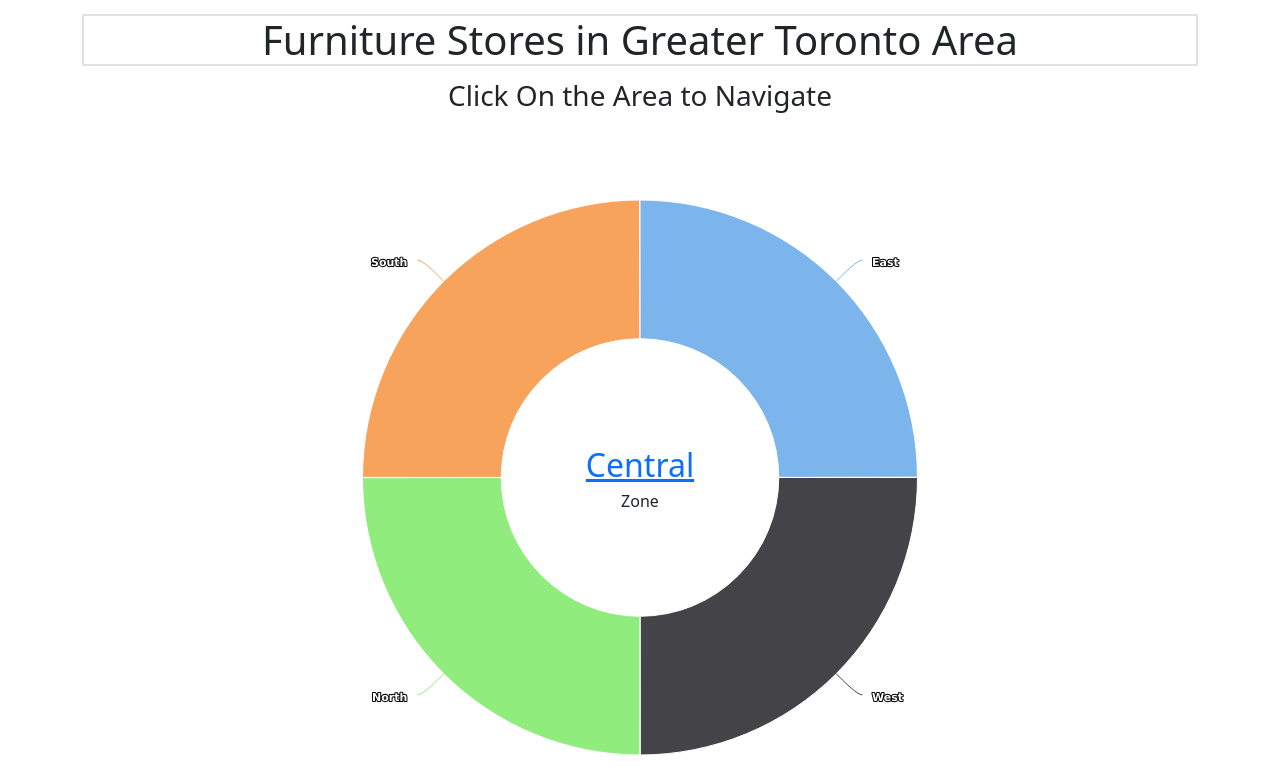
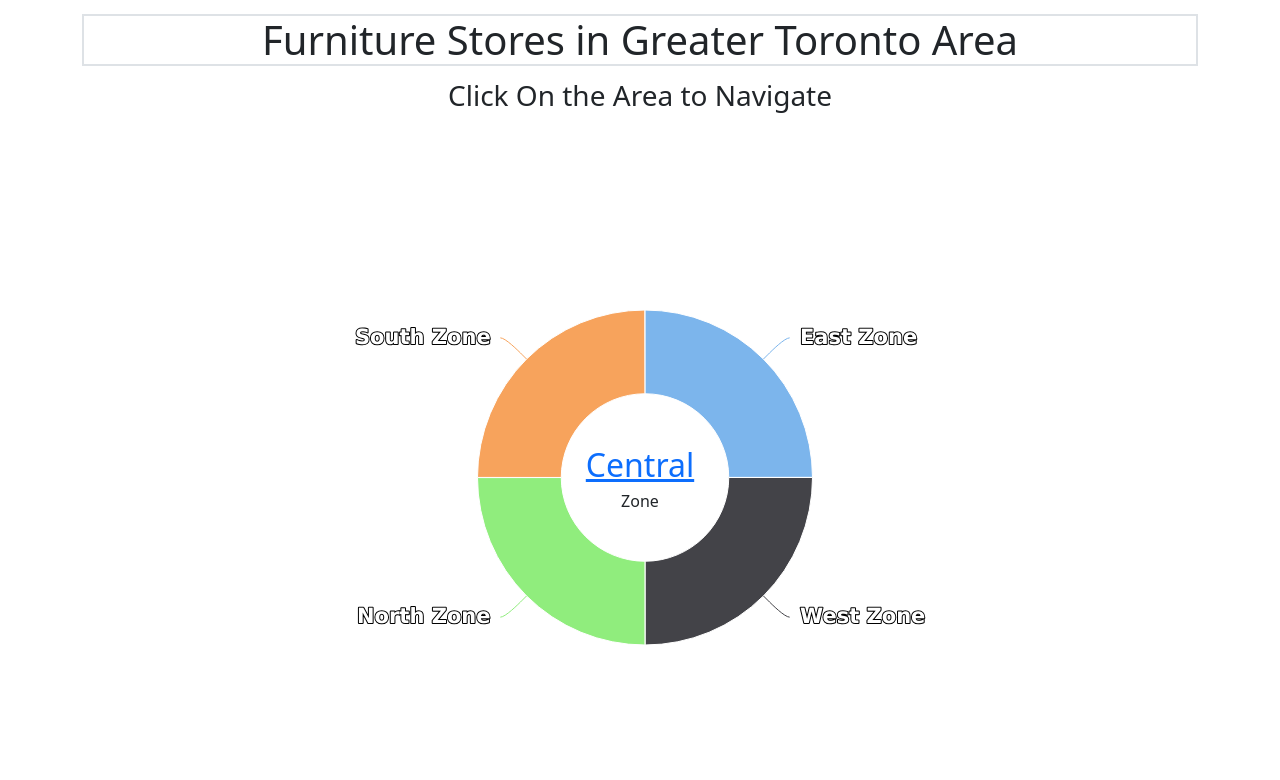
Before and after one commit to hmahmud01/furniture-django, a Django app: page /area/ in a window 1280 px wide. Shown: the part 170-950 px from the top of the page. Run offline with Django 3.2, Linux system fonts and the light colour scheme.

Commit message:
fixes done

```diff
--- a/static/css/custom.css
+++ b/static/css/custom.css
@@ -45,6 +45,10 @@
     display: none;
 }
 
+.highcharts-label text{
+    font-size: 21px !important;
+}
+
 
 @media only screen and (max-width: 600px) {
     .area-position{
@@ -58,13 +62,18 @@
     }
 
     #addText{
+        display: block;
+    }
+
+    #pieChartInfoText {
         display: none;
     }
 
     .cz-control{
         position: relative;
         display: block;
-        left: 44%;
+        left: 45%;
+        top: 5%;
         /* right: 0;
         bottom: 0; */
     }
--- a/website/templates/area.html
+++ b/website/templates/area.html
@@ -15,14 +15,14 @@
         <div class="p-5">
             <div id="area"></div>
             <div class="area-position">
-                <div id="container2"></div>
+                <div id="container2" style="width: 100%;"></div>
                 <div id="addText"></div>
                 <!-- <div id="container2" style="position:absolute; left:0px; top:0px;"></div> -->
                 <!-- <div id="addText" style="position:absolute; left:0px; top:0px;"></div> -->
             </div>
         </div>
         <div class="mt-5 cz-control">
-            <a href="#">Central</a>
+            <a href="/shoplist/5/">Central</a>
         </div>
     </div>
 
@@ -73,22 +73,22 @@
 
                     data: [{
                         y: 50,
-                        name: 'East',
+                        name: 'East Zone',
                         key: 'east',
                         url: "{% url 'shoplist' 1 %}"
                     }, {
                         y: 50,
-                        name: 'West',
+                        name: 'West Zone',
                         key: 'west',
                         url: "{% url 'shoplist' 2 %}"
                     }, {
                         y: 50,
-                        name: 'North',
+                        name: 'North Zone',
                         key: 'north',
                         url: "{% url 'shoplist' 3 %}"
                     }, {
                         y: 50,
-                        name: 'South',
+                        name: 'South Zone',
                         key: 'south',
                         url: "{% url 'shoplist' 4 %}"
                     }]
@@ -110,7 +110,7 @@
             responsive: {
                 rules: [{
                     condition: {
-                        maxWidth: 500
+                        maxWidth: 600
                     },
                     chartOptions: {
                         legend: {
```
Also changed, not shown: website/templates/furnitures.html (+10 -7 lines), website/templates/shoplist.html (+6 -6 lines).
